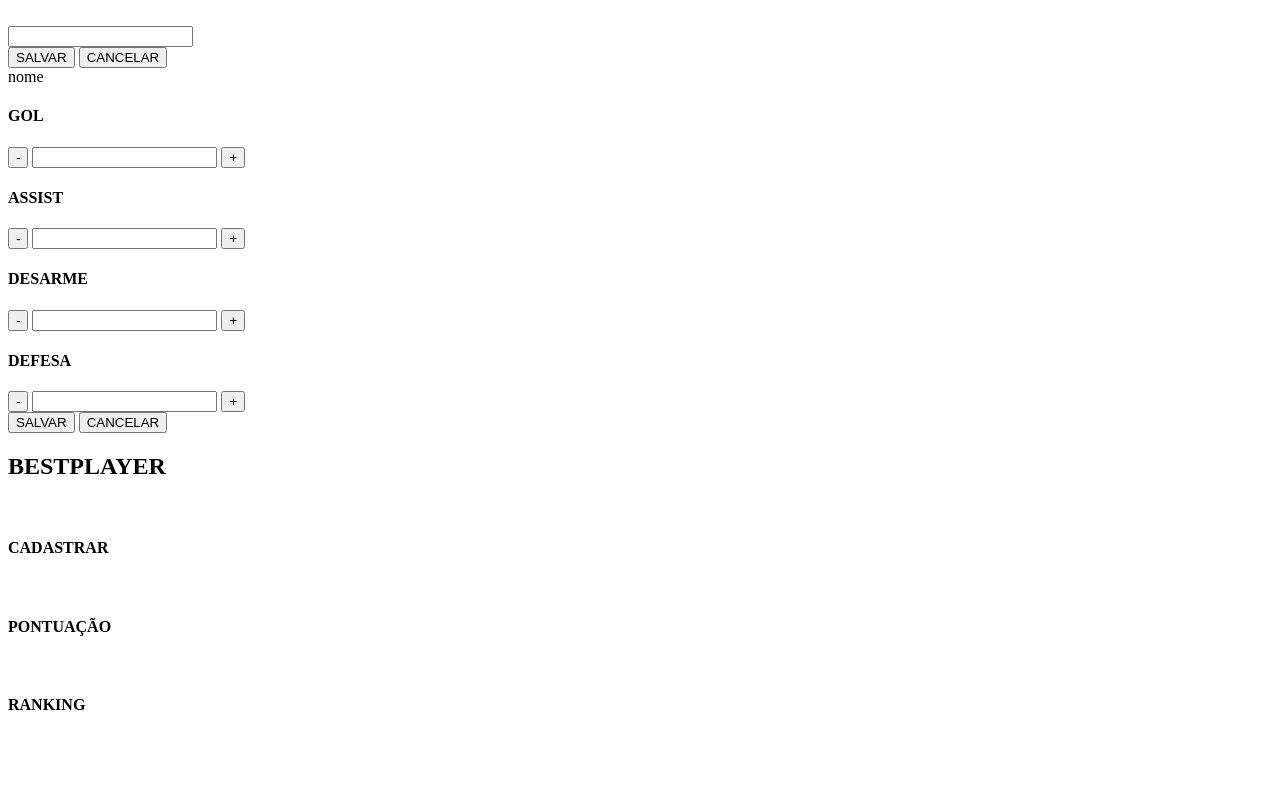
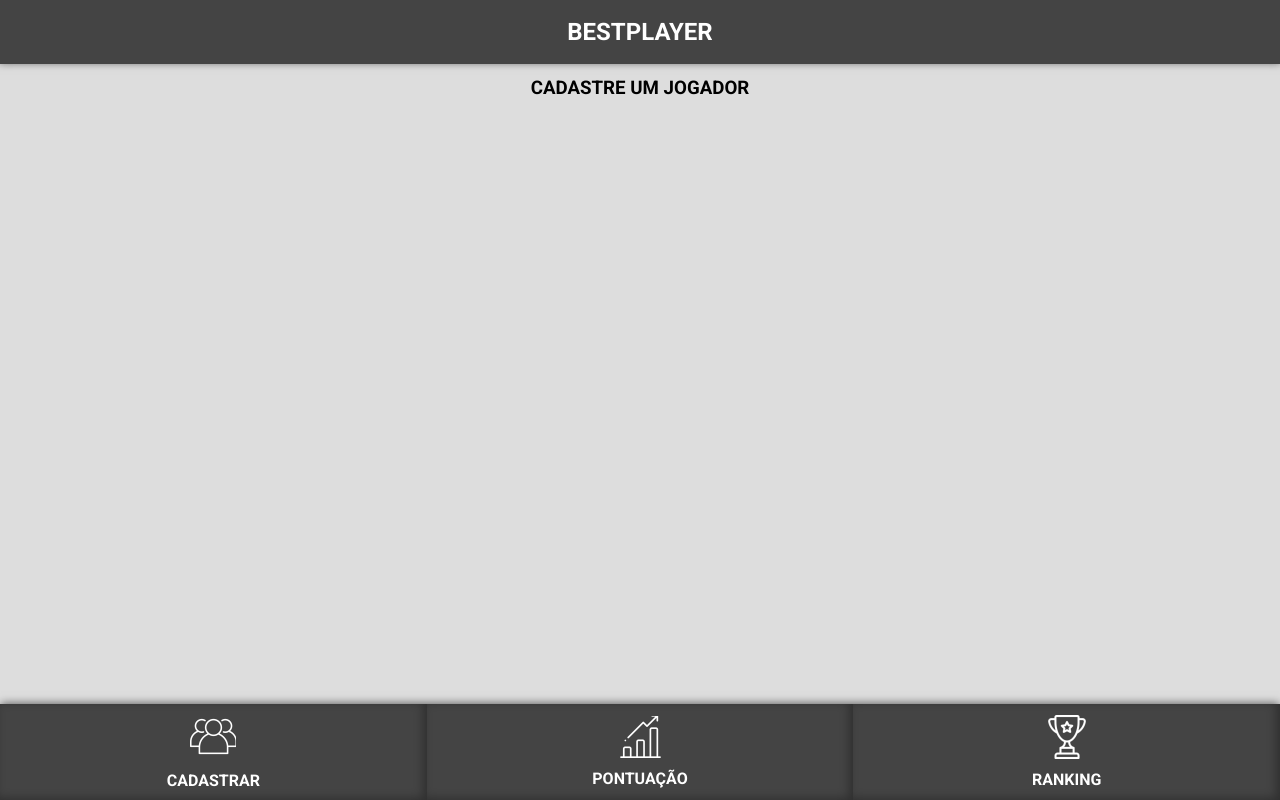
Before and after one commit to Peixoto07/BestPlayer, a plain HTML site: page index.html in a window 1280 px wide. Drawn offline with Linux system fonts and the light colour scheme; the site is published under a folder, as on GitHub Pages, so addresses that start at the root find nothing.

Commit message:
alteração de rota das paginas

```diff
--- a/assets/js/main.js
+++ b/assets/js/main.js
@@ -32,7 +32,7 @@ const criaLinha = (usuario, i) => {
     const novaLinha = document.createElement('tr')
     novaLinha.innerHTML = `
     <td onclick="SelecionaJogador(${i})" >${usuario.nome}</td>
-    <td class="btn_delet" onclick = "excluir(${i})" ><input type="image" src="/assets/imagens/btn_excluir.svg"></td>
+    <td class="btn_delet" onclick = "excluir(${i})" ><input type="image" src="assets/imagens/btn_excluir.svg"></td>
     `
     corpoTabela.appendChild(novaLinha)
 }
--- a/index.html
+++ b/index.html
@@ -6,7 +6,7 @@
     <meta http-equiv="X-UA-Compatible" content="IE=edge">
     <meta name="viewport" content="width=device-width, initial-scale=1.0">
     <title>BestPlayer</title>
-    <link rel="stylesheet" href="/assets/css/style.css">
+    <link rel="stylesheet" href="assets/css/style.css">
 </head>
 
 <body>
@@ -14,7 +14,7 @@
         <div class="modal_cadastro display_off">
 
             <div class="fechar_janela">
-                <img onclick="fecharCard(divCadastro)" src="/assets/imagens/btn_excluir.svg" alt="">
+                <img onclick="fecharCard(divCadastro)" src="assets/imagens/btn_excluir.svg" alt="">
             </div>
             <div class="info_usuario">
                 <input id="nome_usuario" type="text">
@@ -89,20 +89,20 @@
 
         <footer class="center">
             <div onclick="abreCard(divCadastro)" id="cadastrar">
-                <img src="/assets/imagens/group.png" alt="">
+                <img src="assets/imagens/group.png" alt="">
                 <h4>CADASTRAR</h4>
             </div>
             <div id="pontuacao">
-                <img src="/assets/imagens/grafico.png" alt="">
+                <img src="assets/imagens/grafico.png" alt="">
                 <h4>PONTUAÇÃO</h4>
             </div>
             <div id="ranking">
-                <img src="/assets/imagens/trofeu.png" alt="">
+                <img src="assets/imagens/trofeu.png" alt="">
                 <h4>RANKING</h4>
             </div>
         </footer>
     </main>
 
 </body>
-<script src="/assets/js/main.js" ></script>
+<script src="assets/js/main.js" ></script>
 </html>
```
